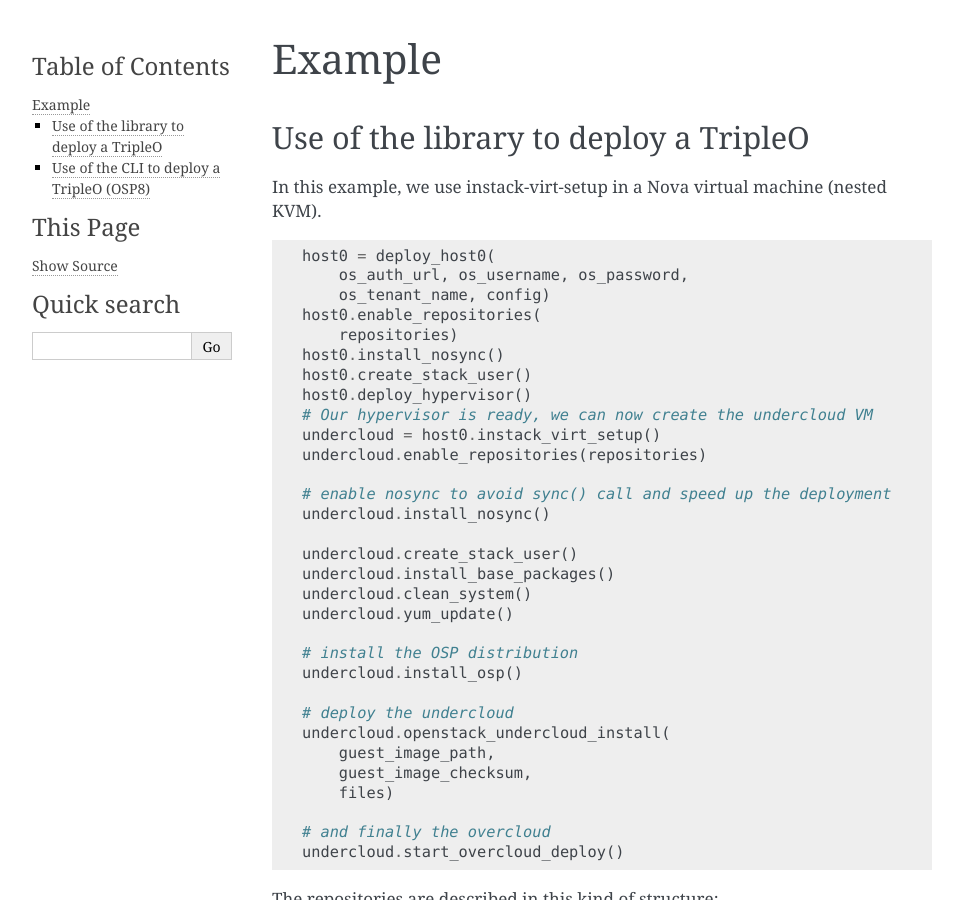
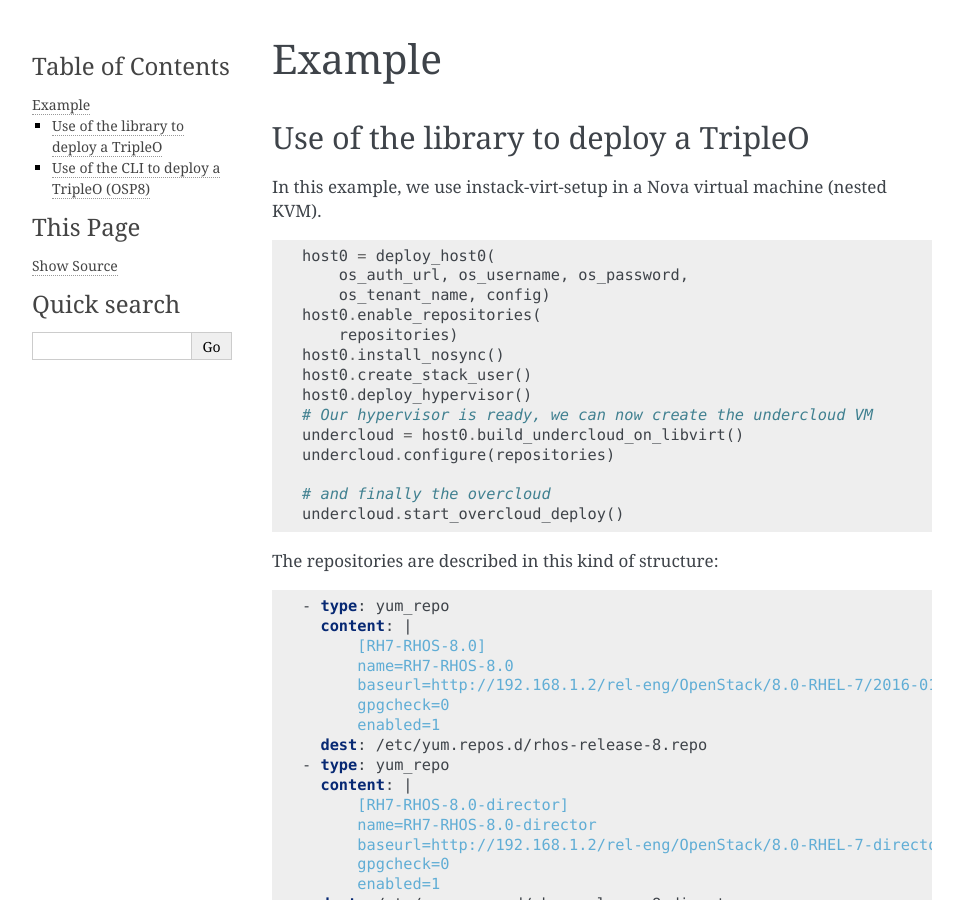
Before and after one commit to redhat-openstack/python-tripleo-helper, a Sphinx documentation site: the page built from doc/source/examples.rst, in a window 1280 px wide and 900 px high. Shown: the whole window, without its empty margins (148-1111 px from the left). Built offline with Sphinx 7.4.7, drawn with Linux system fonts in a browser that asks for light colours; pages that are not in the unit, such as notebooks, are missing from menus.

Commit message:
doc: refresh the example and the sample
Change-Id: Ic7551ea9ae0bdfaf3d9f7eefe686e70a9701017b

```diff
--- a/doc/source/examples.rst
+++ b/doc/source/examples.rst
@@ -20,25 +20,8 @@
     host0.create_stack_user()
     host0.deploy_hypervisor()
     # Our hypervisor is ready, we can now create the undercloud VM
-    undercloud = host0.instack_virt_setup()
-    undercloud.enable_repositories(repositories)
-
-    # enable nosync to avoid sync() call and speed up the deployment
-    undercloud.install_nosync()
-
-    undercloud.create_stack_user()
-    undercloud.install_base_packages()
-    undercloud.clean_system()
-    undercloud.yum_update()
-
-    # install the OSP distribution
-    undercloud.install_osp()
-
-    # deploy the undercloud
-    undercloud.openstack_undercloud_install(
-        guest_image_path,
-        guest_image_checksum,
-        files)
+    undercloud = host0.build_undercloud_on_libvirt()
+    undercloud.configure(repositories)
 
     # and finally the overcloud
     undercloud.start_overcloud_deploy()
```
Also changed, not shown: 2 other files.
